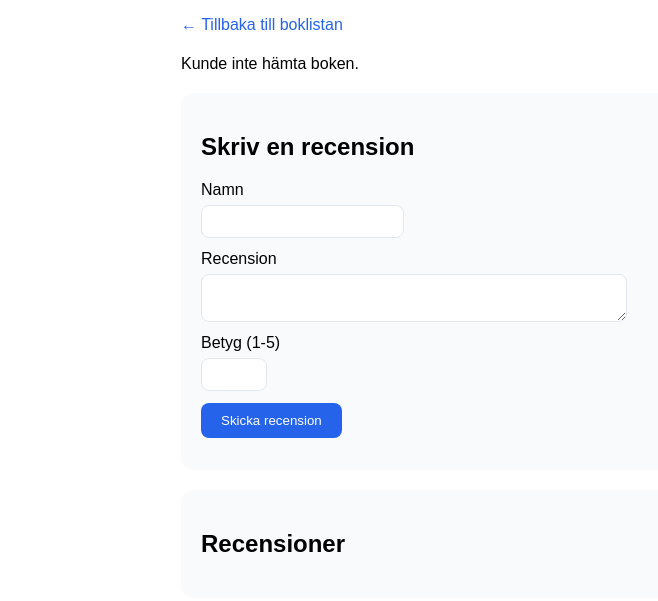
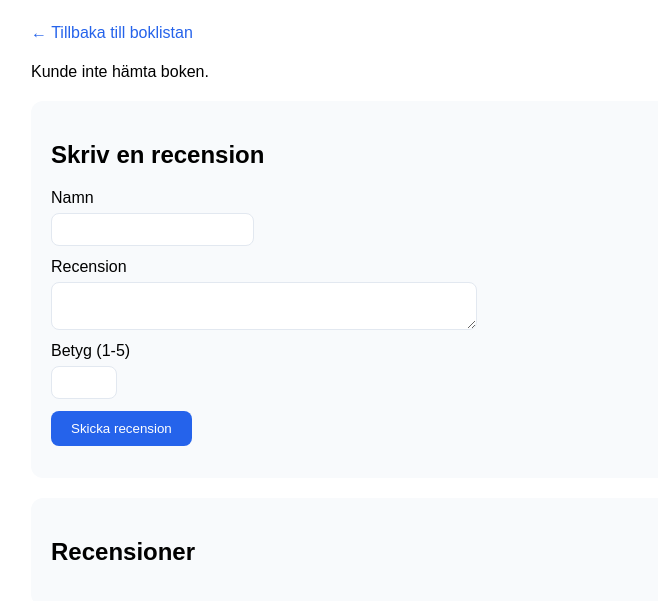
Before and after one commit to RasmusFranssonHub/api-book-group, a website: page public/book.html in a window 1280 px wide. Shown: the whole page, without its empty margins (9-667 px from the left). Drawn offline with Linux system fonts and the light colour scheme; no server answers.

Commit message:
feat: add curtains and update page width to match group style

```diff
--- a/public/css/book.css
+++ b/public/css/book.css
@@ -1,8 +1,8 @@
 body {
   font-family: sans-serif;
-  max-width: 900px;
+  max-width: 1200px;
   margin: 0 auto;
-  padding: 16px;
+  padding: 24px;
 }
 
 section {
@@ -67,3 +67,38 @@ a {
 #form-message {
   margin-top: 12px;
 }
+
+body::before,
+body::after {
+  content: "";
+  position: fixed;
+  top: 0;
+  bottom: 0;
+  width: 120px;
+  pointer-events: none;
+  z-index: -1;
+  background: repeating-linear-gradient(
+    90deg,
+    #6b1520 0px,
+    #8f1f2e 14px,
+    #a8283a 22px,
+    #8f1f2e 30px,
+    #6b1520 44px
+  );
+}
+body::before {
+  left: 0;
+  box-shadow: inset -14px 0 24px rgba(0, 0, 0, 0.45);
+}
+
+body::after {
+  right: 0;
+  box-shadow: inset 14px 0 24px rgba(0, 0, 0, 0.45);
+}
+
+@media (max-width: 1500px) {
+  body::before,
+  body::after {
+    display: none;
+  }
+}
--- a/public/js/book.js
+++ b/public/js/book.js
@@ -23,7 +23,6 @@ async function loadBook() {
     const img = document.createElement("img");
     img.src = book.image;
     img.alt = book.title;
-    img.width = 200;
 
     const author = document.createElement("p");
     const authorLabel = document.createElement("strong");
```
